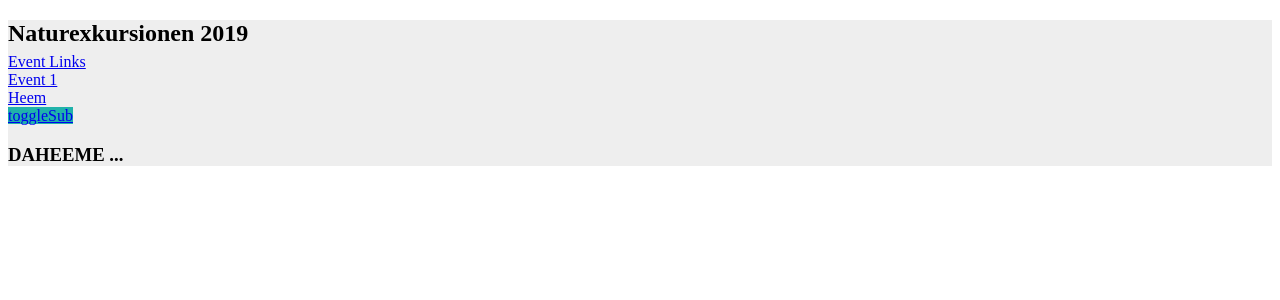
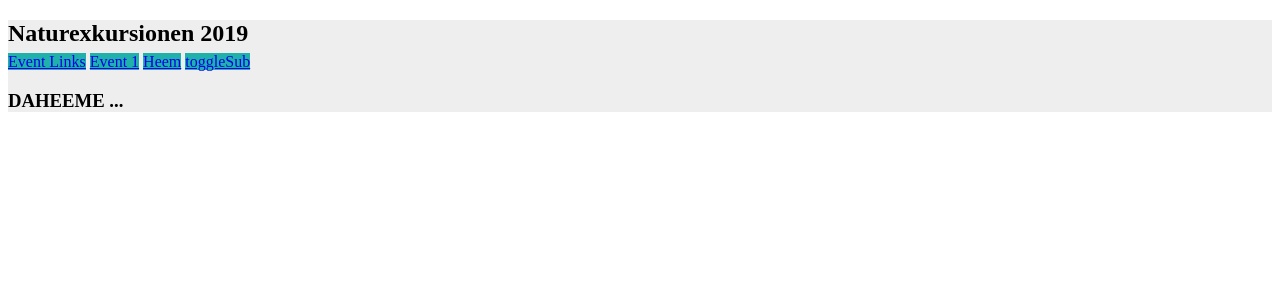
Before and after one commit to carexpilosa/natex, a React app: page / in a window 1280 px wide. Shown: the top 300 px of the page. Built offline with nearby package versions, Linux system fonts and the light colour scheme.

Commit message:
linkArray for Menu

```diff
--- a/src/Menu.js
+++ b/src/Menu.js
@@ -45,7 +45,7 @@ class Menu extends React.Component {
           {
             links.map(link => {
               return (
-                <div>
+                <React.Fragment>
                   <Link
                     className={pathname === link.link ? 'link' : 'nolink'}
                     onMouseOver={e =>
@@ -59,7 +59,7 @@ class Menu extends React.Component {
                     {link.label}
                   </Link>
                   &nbsp;
-                </div>
+                </React.Fragment>
               )
             })
           }
```
